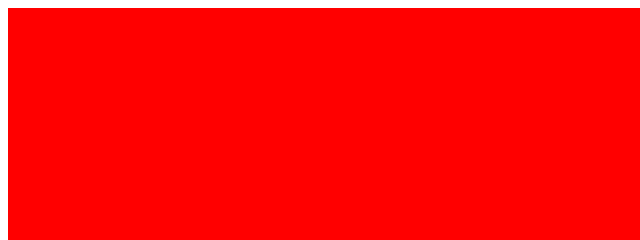
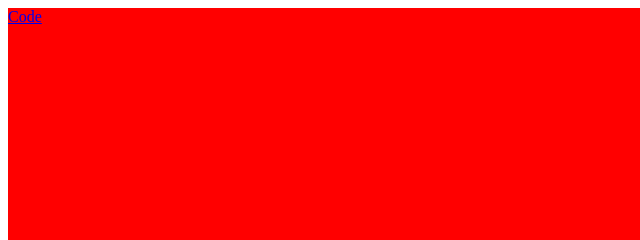
Before and after one commit to Prakhar-Kushwaha/Project-CompilerApi, a website: page index.html in a window 1280 px wide. Shown: the top 240 px of the page, 0-640 px from the left. Drawn offline with Linux system fonts and the light colour scheme.

Commit message:
Update index.html

```diff
--- a/index.html
+++ b/index.html
@@ -13,7 +13,7 @@
 </head>
 <body>
     <div >
-          <a href="http://localhost/code"></a>
+          <a href="https://prakhar-kushwaha.github.io/Project-CompilerApi/">Code </a>
     </div>
 
 </body>
```
